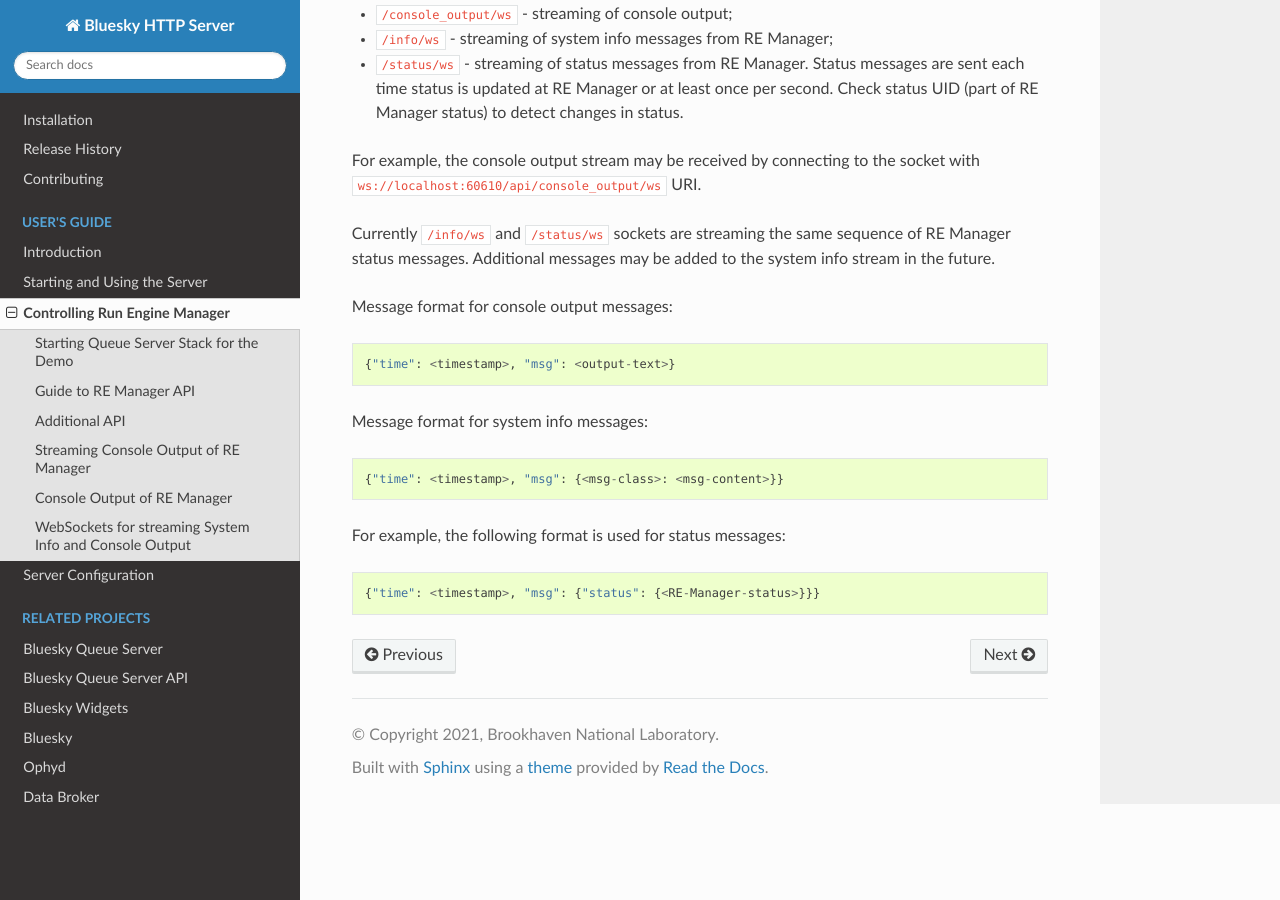
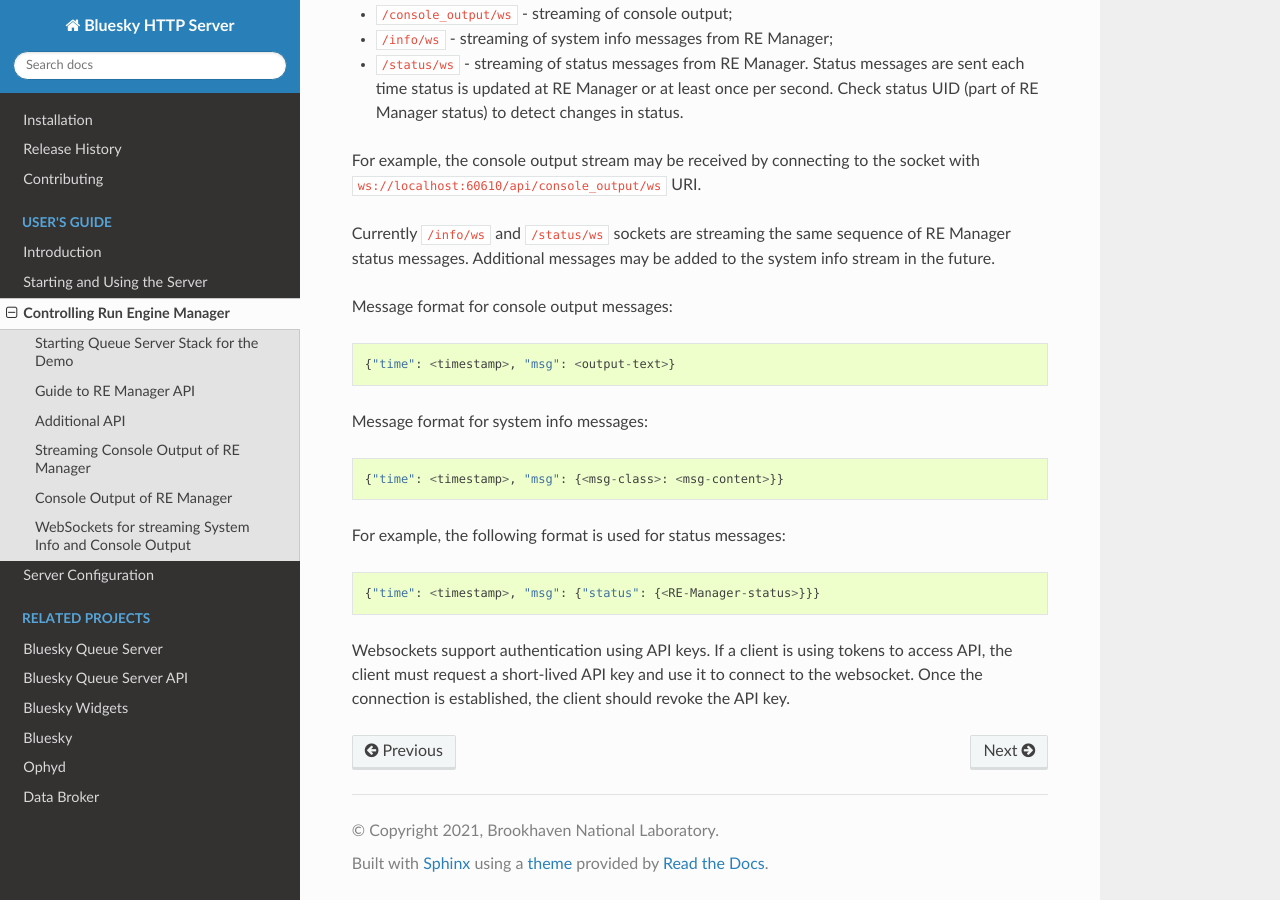
Before and after one commit to bluesky/bluesky-httpserver, a Sphinx documentation site: the page built from docs/source/control_re_manager.rst, in a window 1280 px wide and 900 px high, scrolled down 10835 px. Built offline with Sphinx 7.4.7 and the Read the Docs theme 3.1.0, drawn with Linux system fonts in a browser that asks for light colours.

Commit message:
DOC: notes on authentication for web sockets

```diff
--- a/docs/source/control_re_manager.rst
+++ b/docs/source/control_re_manager.rst
@@ -444,3 +444,7 @@ Message format for system info messages::
 For example, the following format is used for status messages::
 
   {"time": <timestamp>, "msg": {"status": {<RE-Manager-status>}}}
+
+Websockets support authentication using API keys. If a client is using tokens to access API,
+the client must request a short-lived API key and use it to connect to the websocket.
+Once the connection is established, the client should revoke the API key.
```
